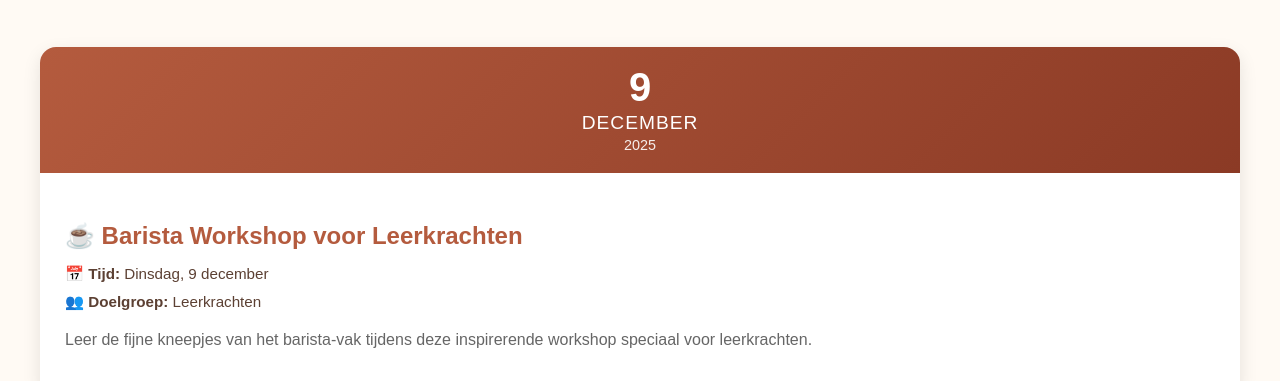
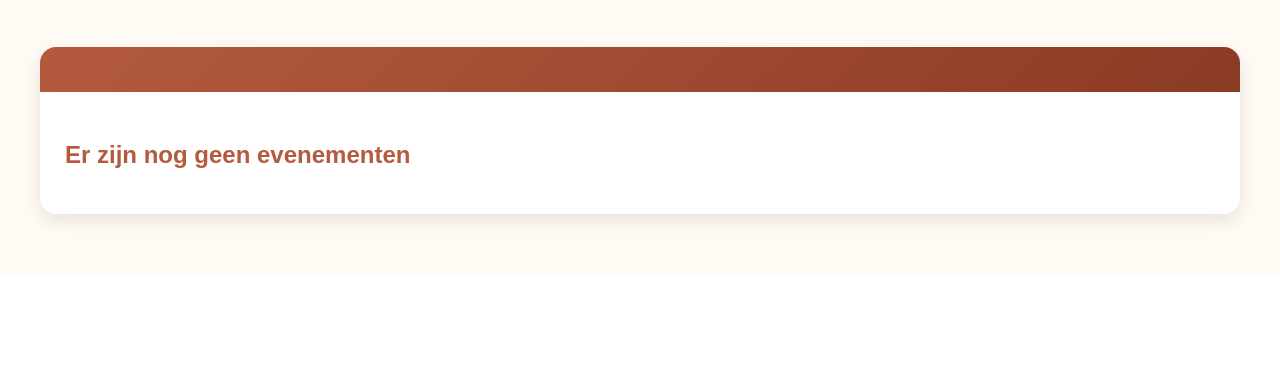
Before and after one commit to rickslotboom/speciaalzaakvoorburg, a React (Create React App) app: page /evenementen in a window 1280 px wide. Shown: the part 571-952 px from the top of the page. After the commit the page ends 845 px from the top, so only its background shows below. Built offline with nearby package versions, Linux system fonts and the light colour scheme.

Commit message:
evenement verwijderd

```diff
--- a/src/pages/Evenementen.js
+++ b/src/pages/Evenementen.js
@@ -35,27 +35,24 @@ export default function Evenementen() {
           <div className="event-card">
             {/* Datum Badge */}
             <div className="event-date-badge">
-              <div className="date-day">9</div>
-              <div className="date-month">december</div>
-              <div className="date-year">2025</div>
+              <div className="date-day"></div>
+              <div className="date-month"></div>
+              <div className="date-year"></div>
             </div>
 
             {/* Event Details */}
             <div className="event-content">
               <h3 className="event-title">
-                ☕ Barista Workshop voor Leerkrachten
+                Er zijn nog geen evenementen
               </h3>
 
               <div className="event-detail">
-                <strong>📅 Tijd:</strong> Dinsdag, 9 december
               </div>
 
               <div className="event-detail">
-                <strong>👥 Doelgroep:</strong> Leerkrachten
               </div>
 
               <p className="event-description">
-                Leer de fijne kneepjes van het barista-vak tijdens deze inspirerende workshop speciaal voor leerkrachten.
               </p>
 
             </div>
```
